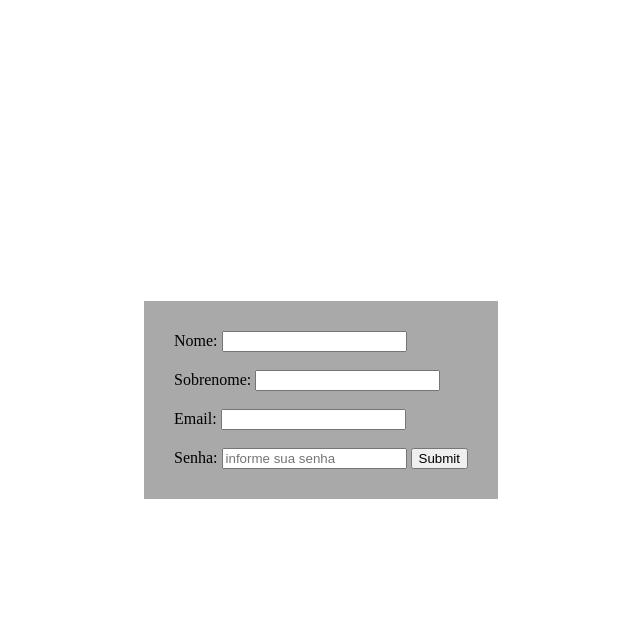
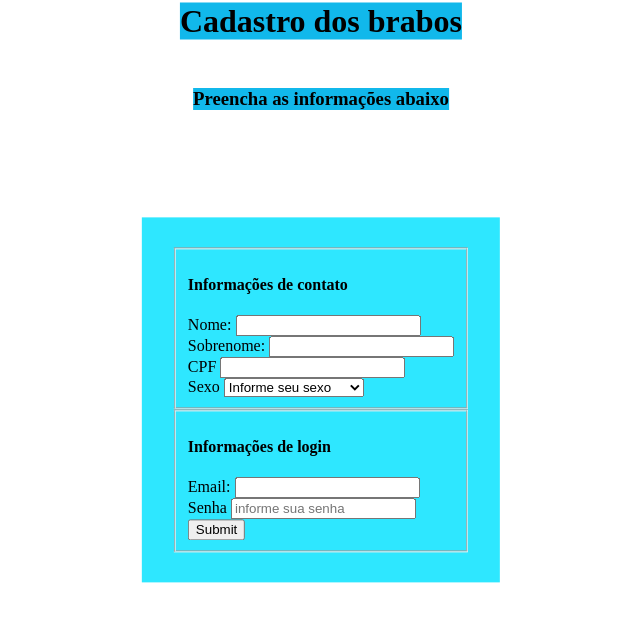
Before and after one commit to Guilhermehstrabello/First-Formulary, a plain HTML site: page index.html in a window 1280 px wide. Shown: the whole page, without its empty margins (319-959 px from the left). Drawn offline with Linux system fonts and the light colour scheme.

Commit message:
Atualizando o meu formulário

```diff
--- a/index.html
+++ b/index.html
@@ -8,17 +8,55 @@
     <link rel="stylesheet" href="main.css">
 </head>
 <body>
+    <div>
+        <h1>Cadastro dos brabos</h1>
+        <h3>Preencha as informações abaixo</h3><br>
+    </div>
+
     <form>
-        Nome:
-        <input type="text" name="name"><br><br>
-        Sobrenome:
-        <input type="text" name="sobrenome"><br><br>
-        Email:
-        <input type="email" name="email" required><br><br>
-        Senha:
-        <input type="password" name="senha" placeholder="informe sua senha">
-        <input type="submit" name="Se cadastre">
+        <fieldset>
+            <h4>Informações de contato</h4>
+            <div>
+                <label>Nome:</label>
+                <input type="text" name="name" id="nome">
+            </div>
 
+            <div>
+                <label>Sobrenome:</label>
+                <input type="text" name="sobrenome" id="sobre nome">
+            </div>
+
+            <div>
+                <label>CPF</label>
+                <input type="text" name="CPF" id="CPF">
+            </div>
+
+            <div>
+                <label>Sexo</label>
+                <select name="Sexo" id="Sexo">
+                    <option value="">Informe seu sexo</option>
+                    <option value="Masculino">Masculino</option>
+                    <option value="Feminino">Feminino</option>
+                    <option value="Prefiro não informar">Prefiro não informar</option>
+                </select>
+            </div>
+
+        </fieldset>
+        <fieldset>
+            <h4>Informações de login</h4>
+            <div>
+                <label>Email:</label>
+                <input type="email" name="email" id="email" required>
+            </div>
+
+            <div>
+                <label>Senha</label>
+                <input type="password" name="senha" id="senha" placeholder="informe sua senha" minlength="8"><br>
+            </div>
+            <div>
+                <input type="submit" name="Enviar" id="Enviar">
+            </div>
+        </fieldset>
     </form>
 </body>
 </html>
--- a/main.css
+++ b/main.css
@@ -1,5 +1,6 @@
+
 form {
-  background-color: darkgrey;
+  background-color: rgb(46, 231, 255);
   padding: 30px;
   max-width: 400px;
   position: absolute;
@@ -7,3 +8,19 @@ form {
   left: 50%;
   transform: translateY(-50%) translateX(-50%);
 }
+h1 {
+  background-color: rgb(17, 184, 235);
+  max-width: 400px;
+  position: absolute;
+  top: 0%;
+  left: 50%;
+  transform: translateY(-50%) translateX(-50%);
+}
+h3 {
+  background-color: rgb(17, 184, 235);
+  max-width: 400px;
+  position: absolute;
+  top: 10%;
+  left: 50%;
+  transform: translateY(-50%) translateX(-50%);
+}
```
